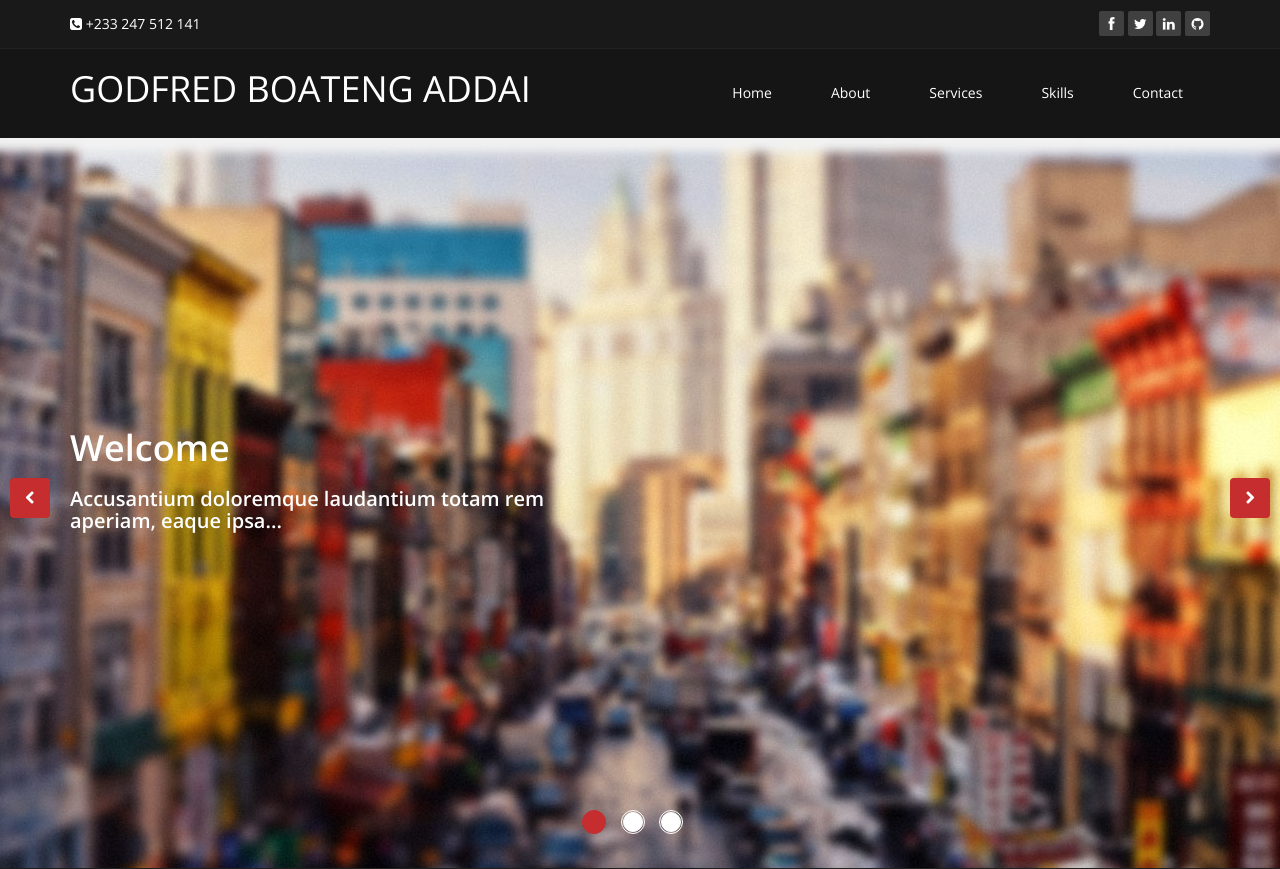
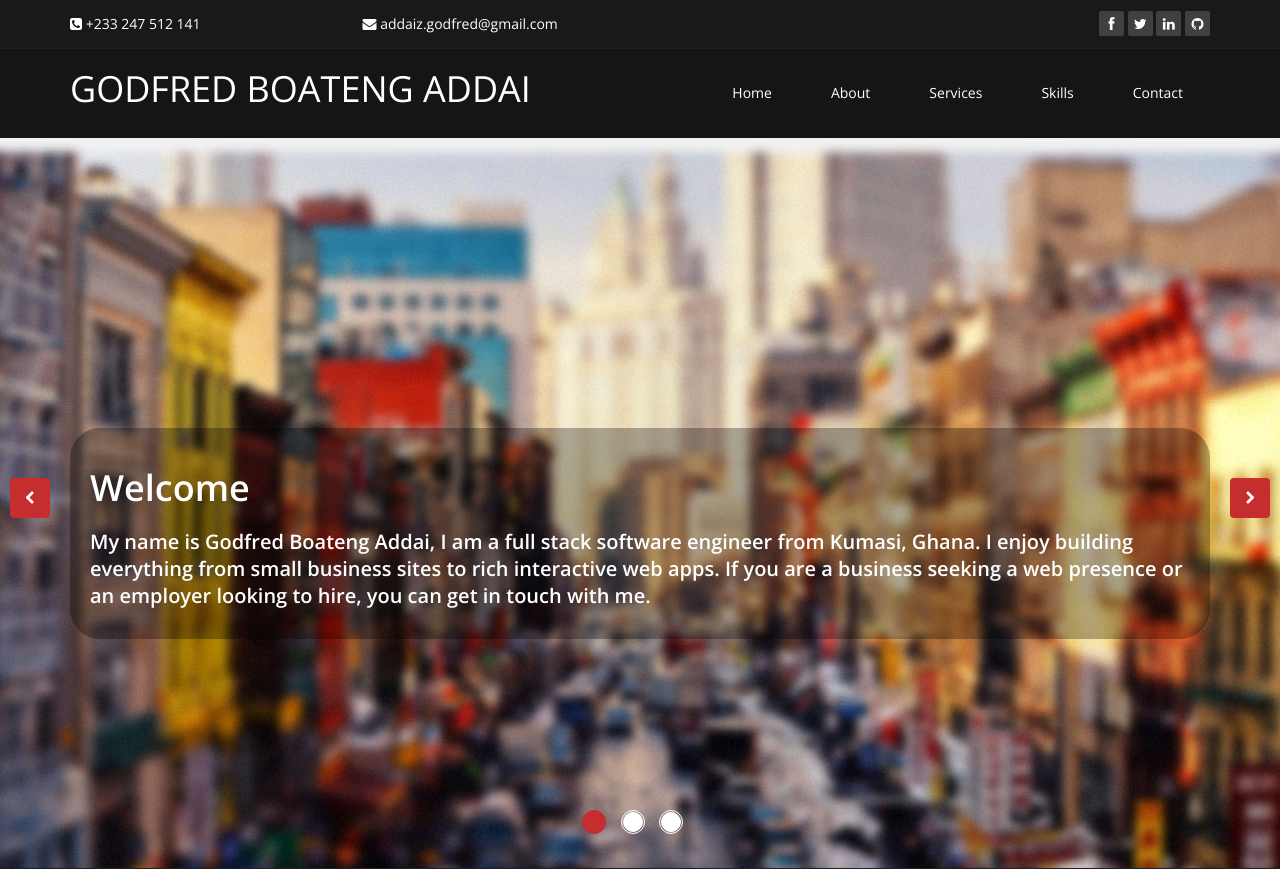
Before and after one commit to godfredcs/godfredcs.github.io, a PHP site: page / in a window 1280 px wide. Shown: the top 869 px of the page. Run offline with PHP 8.4, Linux system fonts and the light colour scheme.

Commit message:
Adding content

```diff
--- a/css/main.css
+++ b/css/main.css
@@ -2524,3 +2524,9 @@ shortcodes page css
   display: inline-block;
   margin-left: 15px;
 }
+
+.carousel-content-container {
+  background-color: rgba(0, 0, 0, 0.300);
+  padding: 20px;
+  border-radius: 30px;
+}
--- a/index.html
+++ b/index.html
@@ -26,8 +26,13 @@
             <div class="container">
                 <div class="row">
                     <div class="col-sm-6 col-xs-4">
-                        <div class="top-number">
-                            <p><i class="fa fa-phone-square"></i>  +233 247 512 141</p>
+                        <div class="row top-number">
+                            <div class="col-sm-6">
+                                <p><i class="fa fa-phone-square"></i>  +233 247 512 141</p>
+                            </div>
+                            <div class="col-sm-6">
+                                <p><i class="fa fa-envelope"></i> addaiz.godfred@gmail.com</p>
+                            </div>
                         </div>
                     </div>
                     <div class="col-sm-6 col-xs-8">
@@ -82,10 +87,12 @@
                 <div class="item active" style="background-image: url(images/slider/bg1.jpg)">
                     <div class="container">
                         <div class="row slide-margin">
-                            <div class="col-sm-6">
-                                <div class="carousel-content">
+                            <div class="col-sm-12">
+                                <div class="carousel-content carousel-content-container">
                                     <h1 class="animation animated-item-1">Welcome</h1>
-                                    <h2 class="animation animated-item-2">Accusantium doloremque laudantium totam rem aperiam, eaque ipsa...</h2>
+                                    <h2 class="animation animated-item-2" style="line-height: normal;">
+                                        My name is Godfred Boateng Addai, I am a full stack software engineer from Kumasi, Ghana. I enjoy building everything from small business sites to rich interactive web apps. If you are a business seeking a web presence or an employer looking to hire, you can get in touch with me.
+                                    </h2>
                                 </div>
                             </div>
                         </div>
```
